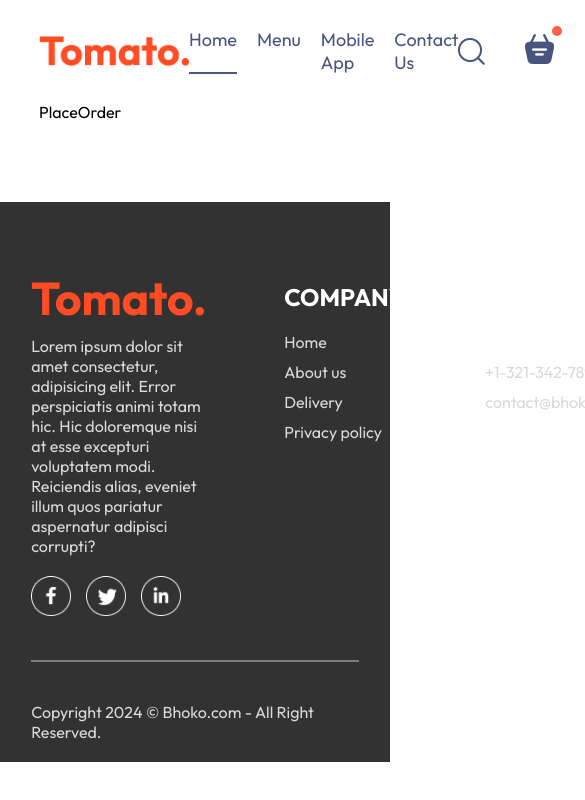
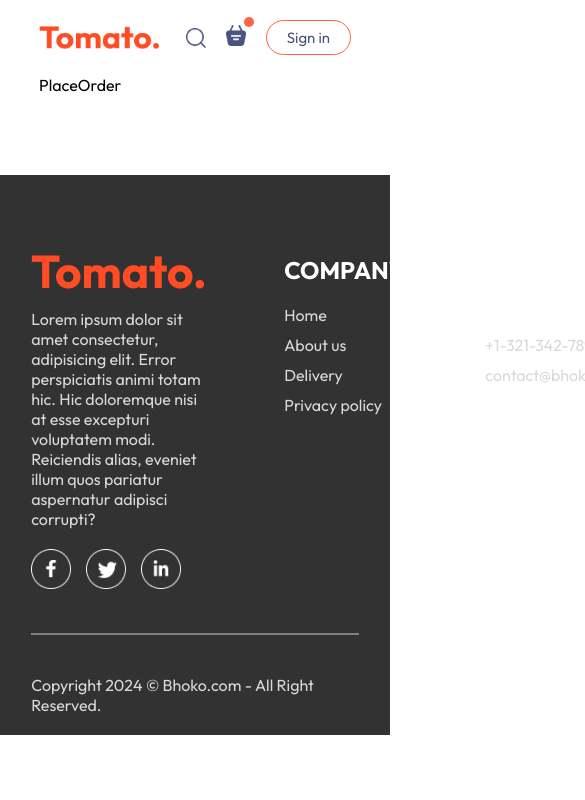
Before and after one commit to Pratyush3930/bhoko, a React (Vite) app in the folder frontend/: page /order in a window 390 px wide. Shown: the top 800 px of the page, 585 px wide, since content can reach past the window. Built offline with nearby package versions, Linux system fonts and the light colour scheme.

Commit message:
started adding responsiveness

```diff
--- a/frontend/src/components/Navbar/Navbar.css
+++ b/frontend/src/components/Navbar/Navbar.css
@@ -60,3 +60,48 @@
     top: -8px;
     right: -8px;
 }
+
+@media (max-width: 1050px) {
+    .navbar .logo{
+        width: 140px;
+    }
+    .navbar .navbar-menu{
+        gap: 18px;
+        font-size: 17px;
+    }
+    .navbar .navbar-right{
+        gap: 30px;
+    }
+    .navbar-right img{
+        width: 22px;
+    }
+    .navbar-right button{
+        padding: 8px 25px;
+    }
+}
+
+@media (max-width: 900px) {
+    .navbar .logo{
+        width: 120px;
+    }
+    .navbar .navbar-menu{
+        gap: 15px;
+        font-size: 16px;
+    }
+    .navbar .navbar-right{
+        gap: 20px;
+    }
+    .navbar-right img{
+        width: 20px;
+    }
+    .navbar-right button{
+        padding: 7px 20px;
+        font-size: 15px
+    }
+}
+
+@media (max-width: 750px) {
+    .navbar .navbar-menu{
+        display: none;
+    }
+}
```
Also changed, not shown: frontend/src/components/AppDownload/AppDownload.css (+18 -0 lines).
